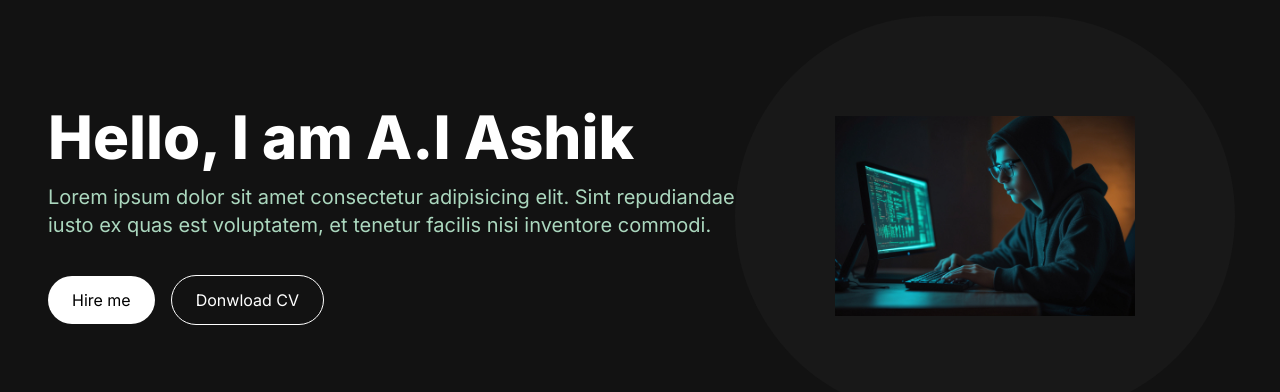
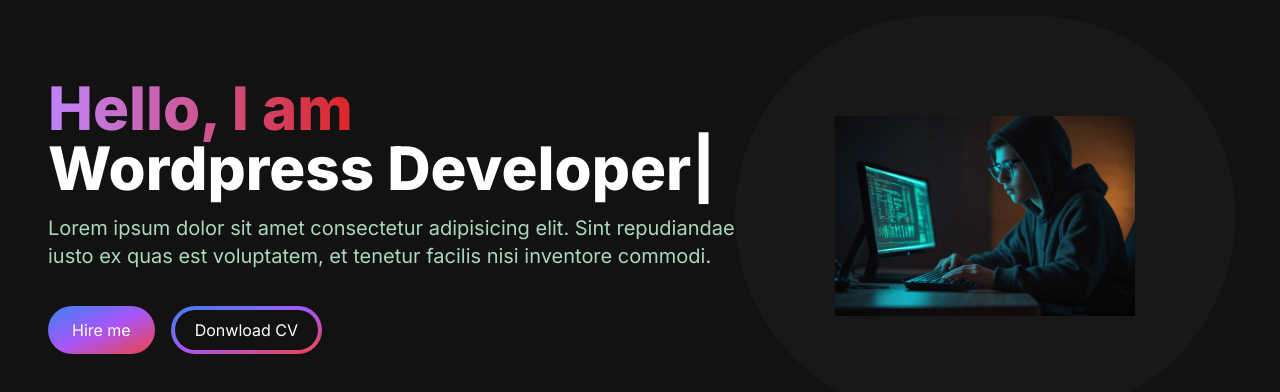
Before and after one commit to AI-Ashik/react-tailwind-portfolio, a Next.js app: page / in a window 1280 px wide. Shown: the top 392 px of the page. Built offline with nearby package versions, Linux system fonts and the light colour scheme.

Commit message:
little code customization and added type animation with the help for typeanimation npm package

```diff
--- a/app/components/HeroSection.jsx
+++ b/app/components/HeroSection.jsx
@@ -1,24 +1,47 @@
+"use client";
 import Image from "next/image";
+
+import { TypeAnimation } from "react-type-animation";
 
 const HeroSection = () => {
   return (
     <section>
       <div className="grid grid-cols-1 lg:grid-cols-12">
-        <div className="col-span-7 place-self-center">
+        <div className="col-span-7 place-self-center text-center sm:text-left">
           <h1 className="text-white mb-4 text-4xl lg:text-6xl font-extrabold">
-            Hello, I am A.I Ashik
+            <span className="text-transparent bg-clip-text bg-gradient-to-r from-purple-400 to-red-600">
+              Hello, I am{" "}
+            </span>
+            <br />
+            <TypeAnimation
+              sequence={[
+                "Ashik",
+                1000,
+                "MERN Stack Developer",
+                1000,
+                "Wordpress Developer",
+                1000,
+                "SEO Specialist",
+                1000,
+              ]}
+              wrapper="span"
+              speed={50}
+              repeat={Infinity}
+            />
           </h1>
-          <p className="text-[#ABD7BE] text-lg lg:text-xl mb-6">
+          <p className="text-[#ABD7BE] text-base sm:text-lg lg:text-xl mb-6">
             Lorem ipsum dolor sit amet consectetur adipisicing elit. Sint
             repudiandae iusto ex quas est voluptatem, et tenetur facilis nisi
             inventore commodi.
           </p>
           <div>
-            <button className="px-6 py-3 rounded-full mr-4 bg-white hover:bg-slate-200 text-black">
+            <button className="px-6 py-3 w-full sm:w-fit rounded-full mr-4 bg-gradient-to-br from-blue-500 via-purple-500 to-red-500 hover:bg-slate-200 text-white">
               Hire me{" "}
             </button>
-            <button className="px-6 py-3 rounded-full bg-transparent hover:bg-slate-800 text-white border border-white mt-3">
-              Donwload CV
+            <button className="px-1 py-1 w-full sm:w-fit rounded-full bg-gradient-to-br from-blue-500 via-purple-500 to-red-500 hover:bg-slate-800 text-white  mt-3">
+              <span className="block bg-[#121212] hover:bg-slate-800 rounded-full px-5 py-2">
+                Donwload CV
+              </span>
             </button>
           </div>
         </div>
--- a/package.json
+++ b/package.json
@@ -11,7 +11,8 @@
   "dependencies": {
     "next": "^14.2.2",
     "react": "^18",
-    "react-dom": "^18"
+    "react-dom": "^18",
+    "react-type-animation": "^3.2.0"
   },
   "devDependencies": {
     "eslint": "^8",
```
Also changed, not shown: 1 other file (tests, documents, lock files or other folders).
